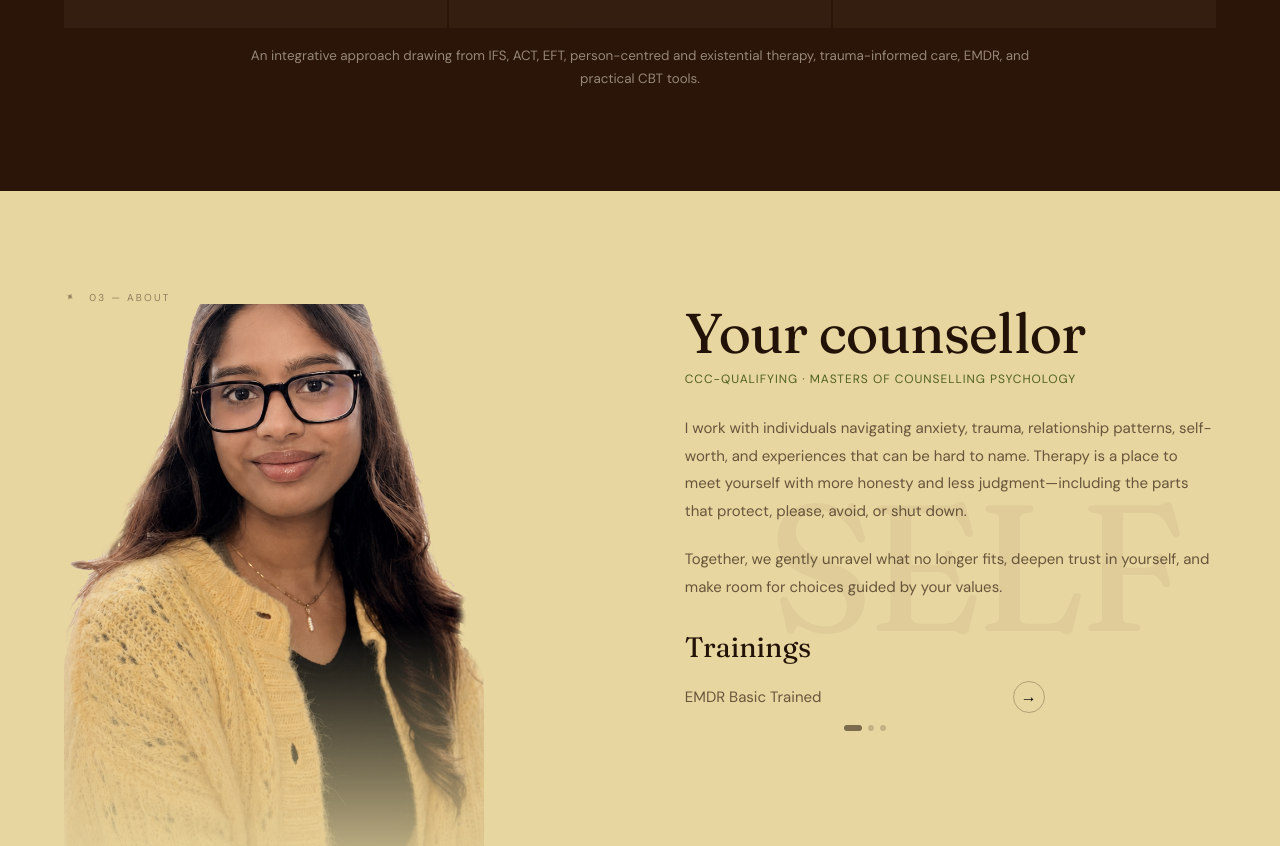
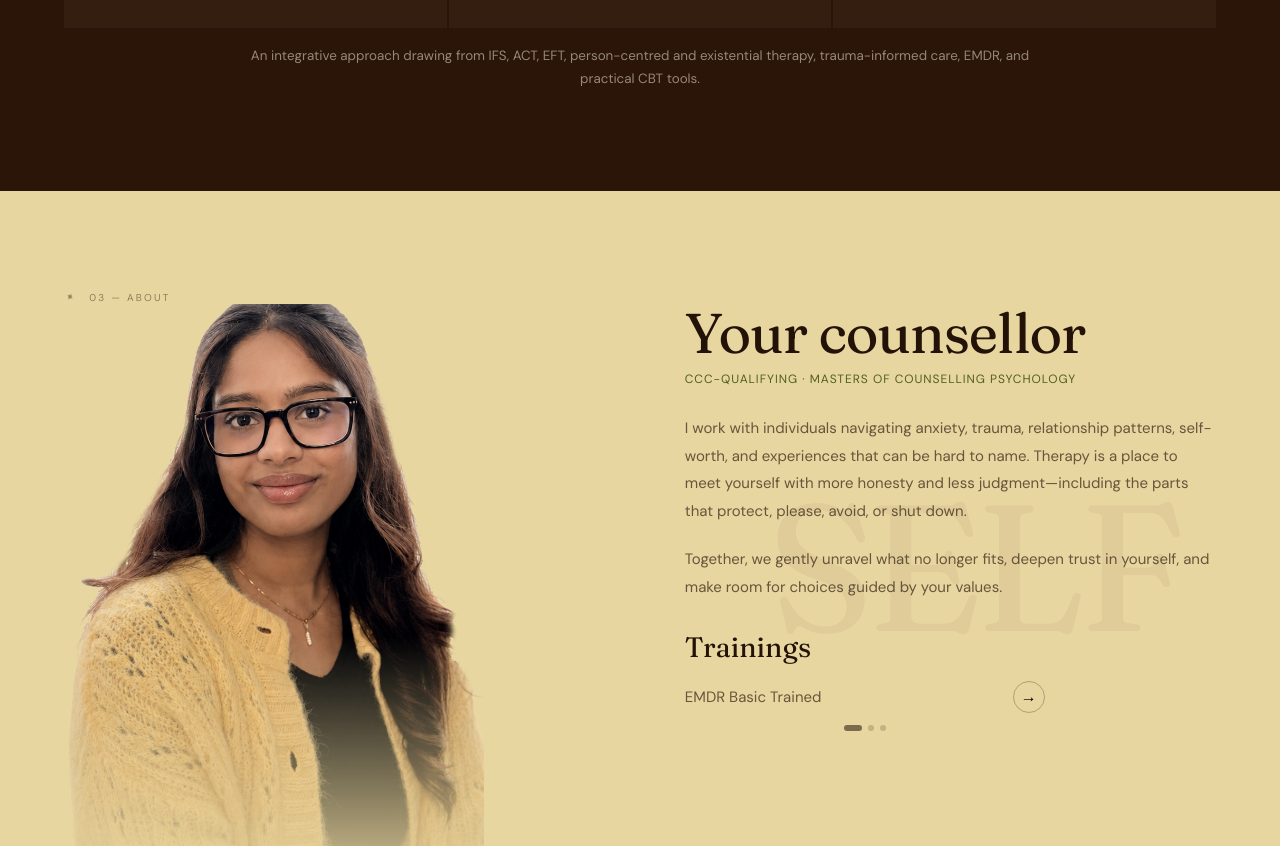
Before and after one commit to yajasmalhotra/unravel-website, a React (Vite) app: page / in a window 1280 px wide. Shown: the part 1500-2346 px from the top of the page. Built offline with nearby package versions, Linux system fonts and the light colour scheme.

Commit message:
Refine portrait crop to preserve headroom

```diff
--- a/src/styles.css
+++ b/src/styles.css
@@ -63,7 +63,7 @@ button { font: inherit; }
 .about__grid { display: grid; grid-template-columns: repeat(2, minmax(280px, 1fr)); gap: clamp(48px, 7vw, 96px); align-items: start; }
 .portrait { max-width: 420px; text-align: center; }
 .portrait__image { position: relative; width: 100%; aspect-ratio: 3 / 4; overflow: hidden; }
-.portrait img { display: block; width: 100%; height: calc(100% + 220px); object-fit: cover; object-position: center top; transform: translateY(-180px); filter: brightness(.96) saturate(.88); mask-image: linear-gradient(#000 64%, transparent); -webkit-mask-image: linear-gradient(#000 64%, transparent); }
+.portrait img { display: block; width: 100%; height: calc(100% + 180px); object-fit: cover; object-position: center top; transform: translateY(-140px); filter: brightness(.96) saturate(.88); mask-image: linear-gradient(#000 64%, transparent); -webkit-mask-image: linear-gradient(#000 64%, transparent); }
 .portrait h2 { margin: 16px 0 0; font: 400 clamp(25px, 3vw, 38px)/1.05 Fraunces, serif; }
 .portrait p, .credential { color: var(--olive); font-size: 12px; letter-spacing: .08em; text-transform: uppercase; }
 .portrait p { margin: 6px 0; }
```
